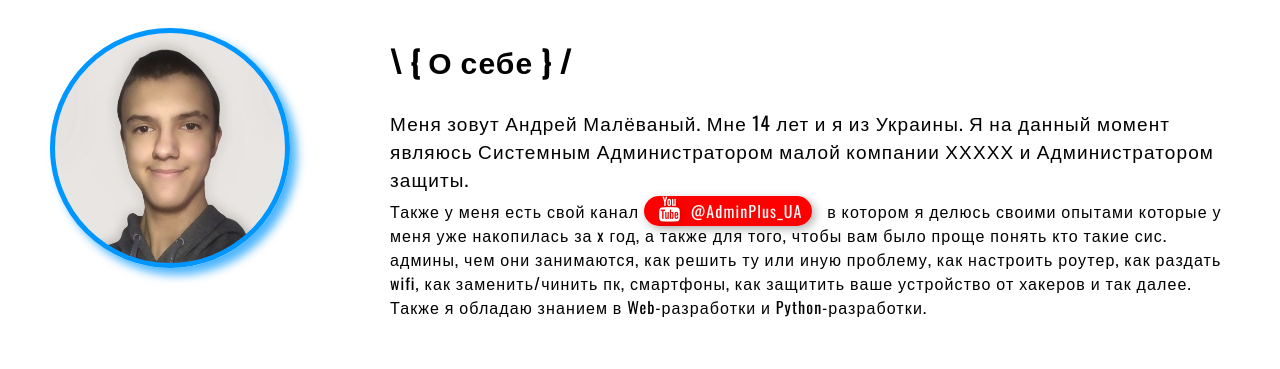
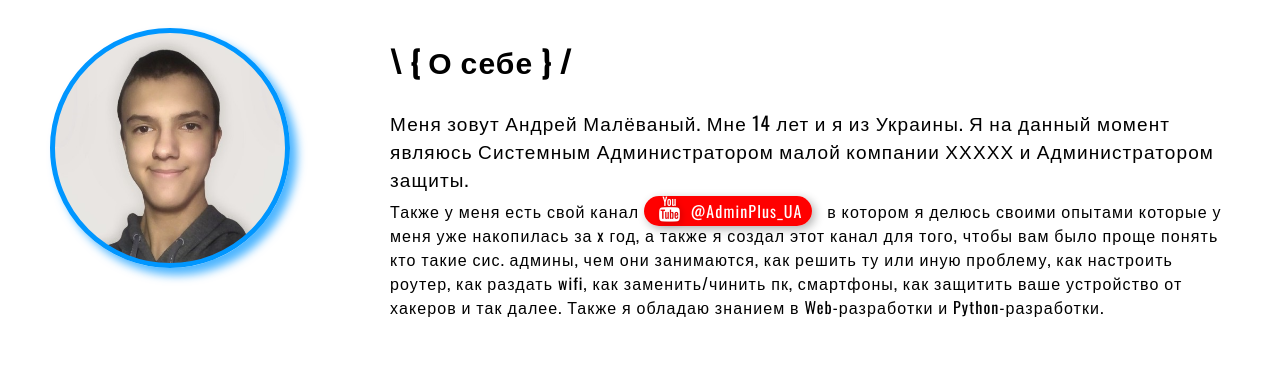
Before and after one commit to smccore/admin, a plain HTML site: page index.html in a window 1280 px wide. Shown: the part 836-1205 px from the top of the page. Drawn offline with nearby package versions, Linux system fonts and the light colour scheme.

Commit message:
Update index.html

```diff
--- a/index.html
+++ b/index.html
@@ -35,7 +35,7 @@
             <div style="margin: 50px;">
                 <h3 style="font-size: 30px; margin-top: 10px">\ { О себе } /</h3>
                 <p style="margin-top: 25px; font-size: 19px;">Меня зовут Андрей Малёваный. Мне 14 лет и я из Украины. Я на данный момент являюсь Системным Администратором малой компании ХХХХХ и Администратором защиты.</p>
-                <p style="margin-top: 5px;">Также у меня есть свой канал <a target="_blank" href="https://www.youtube.com/@AdminPlus_UA" style="text-decoration: none; margin: 10px 10px 0 0; background-color: red; border-radius: 90px; padding: 3px 10px 3px 10px; color: white; box-shadow: 3px 3px 10px rgba(0,0,0,0.3);"><i class="fa fa-fw fa-youtube" style="color: white; font-size: 25px; text-shadow: 2px 2px 6px rgba(0,0,0,0.2);"></i> @AdminPlus_UA</a> в котором я делюсь своими опытами которые у меня уже накопилась за x год, а также для того, чтобы вам было проще понять кто такие сис. админы, чем они занимаются, как решить ту или иную проблему, как настроить роутер, как раздать wifi, как заменить/чинить пк, смартфоны, как защитить ваше устройство от хакеров и так далее. Также я обладаю знанием в Web-разработки и Python-разработки.</p>
+                <p style="margin-top: 5px;">Также у меня есть свой канал <a target="_blank" href="https://www.youtube.com/@AdminPlus_UA" style="text-decoration: none; margin: 10px 10px 0 0; background-color: red; border-radius: 90px; padding: 3px 10px 3px 10px; color: white; box-shadow: 3px 3px 10px rgba(0,0,0,0.3);"><i class="fa fa-fw fa-youtube" style="color: white; font-size: 25px; text-shadow: 2px 2px 6px rgba(0,0,0,0.2);"></i> @AdminPlus_UA</a> в котором я делюсь своими опытами которые у меня уже накопилась за x год, а также я создал этот канал для того, чтобы вам было проще понять кто такие сис. админы, чем они занимаются, как решить ту или иную проблему, как настроить роутер, как раздать wifi, как заменить/чинить пк, смартфоны, как защитить ваше устройство от хакеров и так далее. Также я обладаю знанием в Web-разработки и Python-разработки.</p>
             </div>
         </div>
     </main>
```
